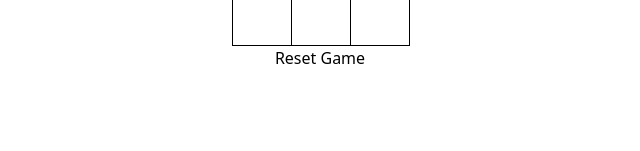
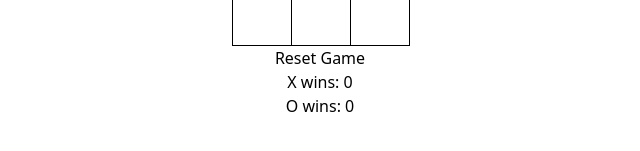
Before and after one commit to CharlesB8/UltimateTicTacToe, a React (Vite) app: page / in a window 1280 px wide. Shown: the part 187-338 px from the top of the page, without its empty margins (320-960 px from the left). Built offline with nearby package versions, Linux system fonts and the light colour scheme.

Commit message:
create winner counter

```diff
--- a/src/UltimateTicTacToe.tsx
+++ b/src/UltimateTicTacToe.tsx
@@ -1,6 +1,6 @@
 import './UltimateTicTacToe.css';
 import './index.css';
-import { useState } from 'react';
+import {useEffect, useState} from 'react';
 
 function UltimateTicTacToe() {
 
@@ -14,6 +14,20 @@ function UltimateTicTacToe() {
 interface SquareProps {
     value: string;
     onSquareClick: () => void;
+}
+
+interface WinCounterProps {
+    xWins: number;
+    oWins: number;
+}
+
+function WinCounter({ xWins, oWins }: WinCounterProps) {
+    return (
+        <>
+            <div> X wins: {xWins} </div>
+            <div> O wins: {oWins} </div>
+        </>
+    )
 }
 
 function Square({ value, onSquareClick }: SquareProps) {
@@ -32,6 +46,8 @@ function GameBoard() {
     const initialBoard = Array(9).fill(null)
     const [xIsNext, setXIsNext] = useState(true);
     const [squares, setSquares] = useState(initialBoard)
+    const [xWins, setXWins] = useState(0);
+    const [oWins, setOWins] = useState(0);
 
     function handleClick(i: number) {
         if (squares[i] || calculateWinner(squares)) {
@@ -50,13 +66,23 @@ function GameBoard() {
 
     const winner = calculateWinner(squares);
     let status;
+
     if (winner) {
         status = "Winner: " + winner;
-    } else if (winner === 0) {
+    } else if (winner === "") {
         status = "Cat's game! Better luck next time. Try again?"
     } else {
         status = "Next Player: " + (xIsNext ? "X" : "O")
     }
+
+    useEffect(() => {
+        if (winner === "X") {
+            setXWins((prevXWins) => prevXWins + 1);
+        } else if (winner === "O") {
+            setOWins((prevOWins) => prevOWins + 1);
+        }
+    }, [winner]);
+
 
     function ResetGame() {
         function reset() {
@@ -96,6 +122,7 @@ function GameBoard() {
                 </div>
             </div>
             <ResetGame />
+            <WinCounter xWins={xWins} oWins={oWins} />
         </>
     )
 }
@@ -103,7 +130,7 @@ function GameBoard() {
 
 export default UltimateTicTacToe
 
-function calculateWinner(squares: Array<number>) {
+function calculateWinner(squares: Array<string | null>) {
     const winningCombos = [
         [0, 1, 2],
         [3, 4, 5],
@@ -122,8 +149,8 @@ function calculateWinner(squares: Array<number>) {
         }
     }
 
-    if (!squares.some((num) => num === null)) {
-        return 0;
+    if (!squares.includes(null)) {
+        return "";
     }
 
     return null;
```
